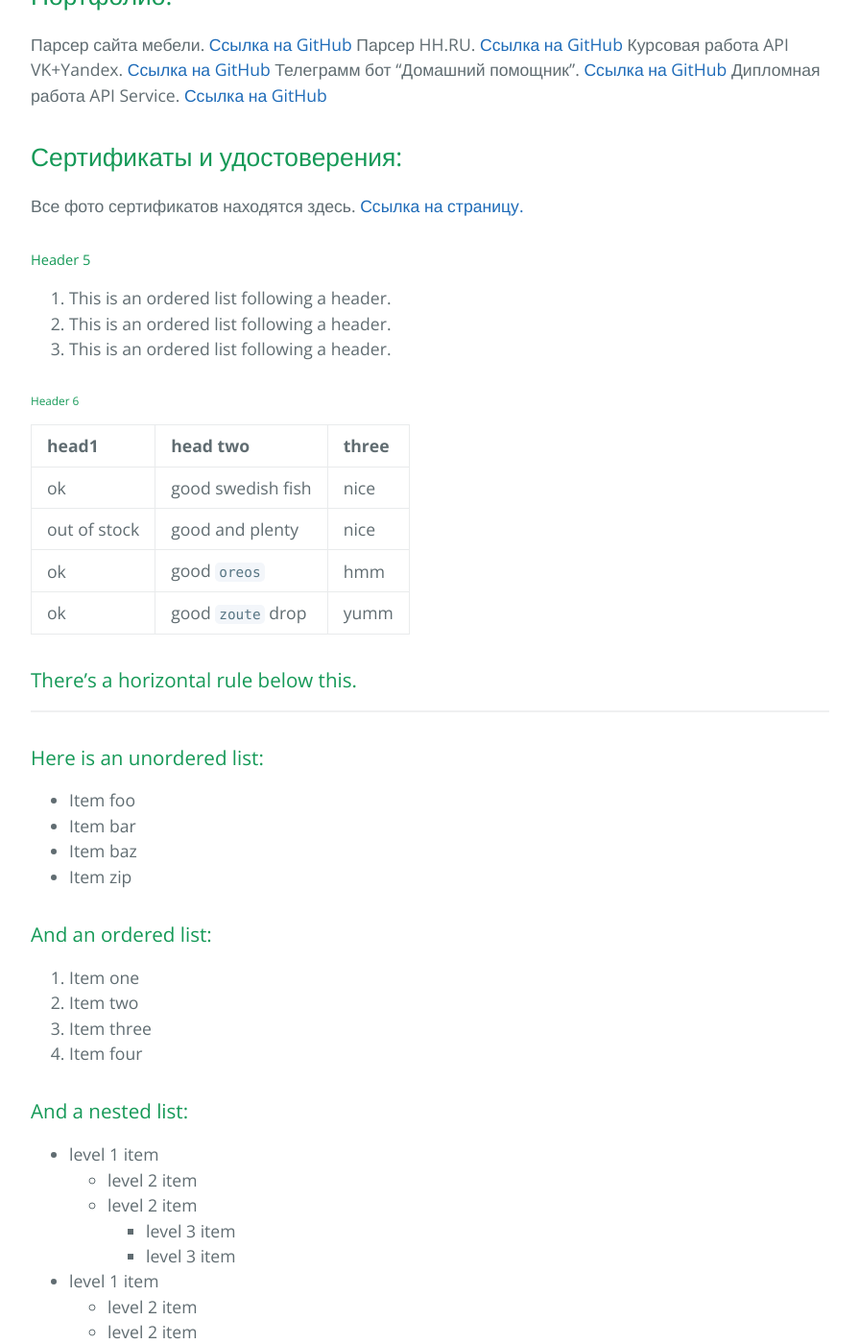
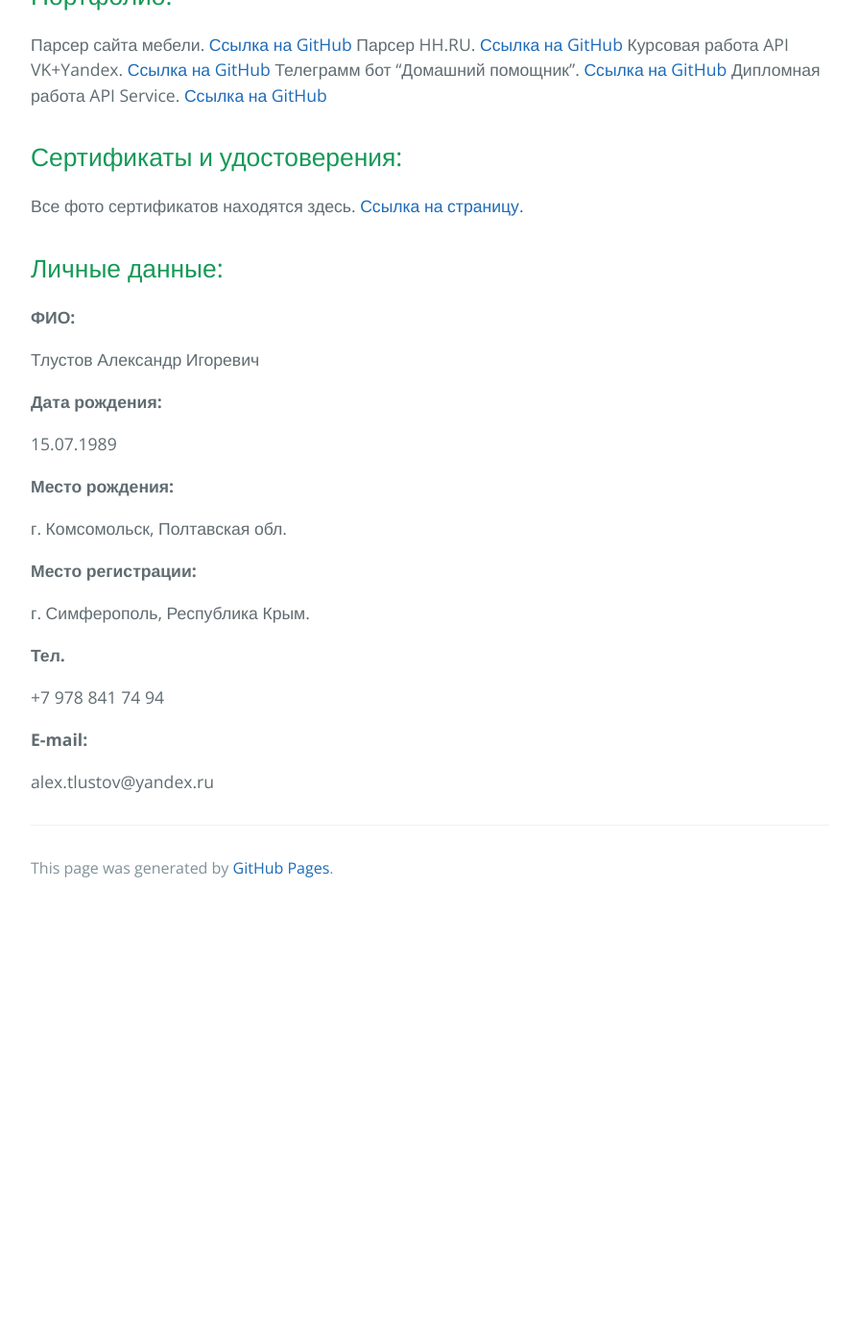
Before and after one commit to AlexTlustov/alextlustov.github.io, a Jekyll site: the page built from index.md, in a window 1280 px wide and 1400 px high, scrolled down 1935 px. Shown: the whole window at 96% size, without its empty margins (192-1087 px from the left). Built offline with Jekyll 4.4.1, drawn with Linux system fonts in a browser that asks for light colours; after the commit the page ends 2883 px from its top, so only the background shows below that; some of the changed text lies outside the part shown.

Commit message:
editor resume

````diff
--- a/index.md
+++ b/index.md
@@ -53,81 +53,10 @@ layout: default
 
 Все фото сертификатов находятся здесь. [Ссылка на страницу.](./another-page.html)
 
-##### Header 5
-
-1.  This is an ordered list following a header.
-2.  This is an ordered list following a header.
-3.  This is an ordered list following a header.
-
-###### Header 6
-
-| head1        | head two          | three |
-|:-------------|:------------------|:------|
-| ok           | good swedish fish | nice  |
-| out of stock | good and plenty   | nice  |
-| ok           | good `oreos`      | hmm   |
-| ok           | good `zoute` drop | yumm  |
-
-### There's a horizontal rule below this.
-
-* * *
-
-### Here is an unordered list:
-
-*   Item foo
-*   Item bar
-*   Item baz
-*   Item zip
-
-### And an ordered list:
-
-1.  Item one
-1.  Item two
-1.  Item three
-1.  Item four
-
-### And a nested list:
-
-- level 1 item
-  - level 2 item
-  - level 2 item
-    - level 3 item
-    - level 3 item
-- level 1 item
-  - level 2 item
-  - level 2 item
-  - level 2 item
-- level 1 item
-  - level 2 item
-  - level 2 item
-- level 1 item
-
-### Small image
-
-![Octocat](https://github.githubassets.com/images/icons/emoji/octocat.png)
-
-### Large image
-
-![Branching](https://guides.github.com/activities/hello-world/branching.png)
-
-
-### Definition lists can be used with HTML syntax.
-
-<dl>
-<dt>Name</dt>
-<dd>Godzilla</dd>
-<dt>Born</dt>
-<dd>1952</dd>
-<dt>Birthplace</dt>
-<dd>Japan</dd>
-<dt>Color</dt>
-<dd>Green</dd>
-</dl>
-
-```
-Long, single-line code blocks should not wrap. They should horizontally scroll if they are too long. This line should be long enough to demonstrate this.
-```
-
-```
-The final element.
-```
+## Личные данные:
+<p style="font-weight: bold;">ФИО:</p>Тлустов Александр Игоревич
+<p style="font-weight: bold;">Дата рождения:</p>15.07.1989
+<p style="font-weight: bold;">Место рождения:</p>г. Комсомольск, Полтавская обл.
+<p style="font-weight: bold;">Место регистрации:</p>г. Симферополь, Республика Крым.
+<p style="font-weight: bold;">Тел.</p>+7 978 841 74 94
+<p style="font-weight: bold;">E-mail:</p>alex.tlustov@yandex.ru
````
